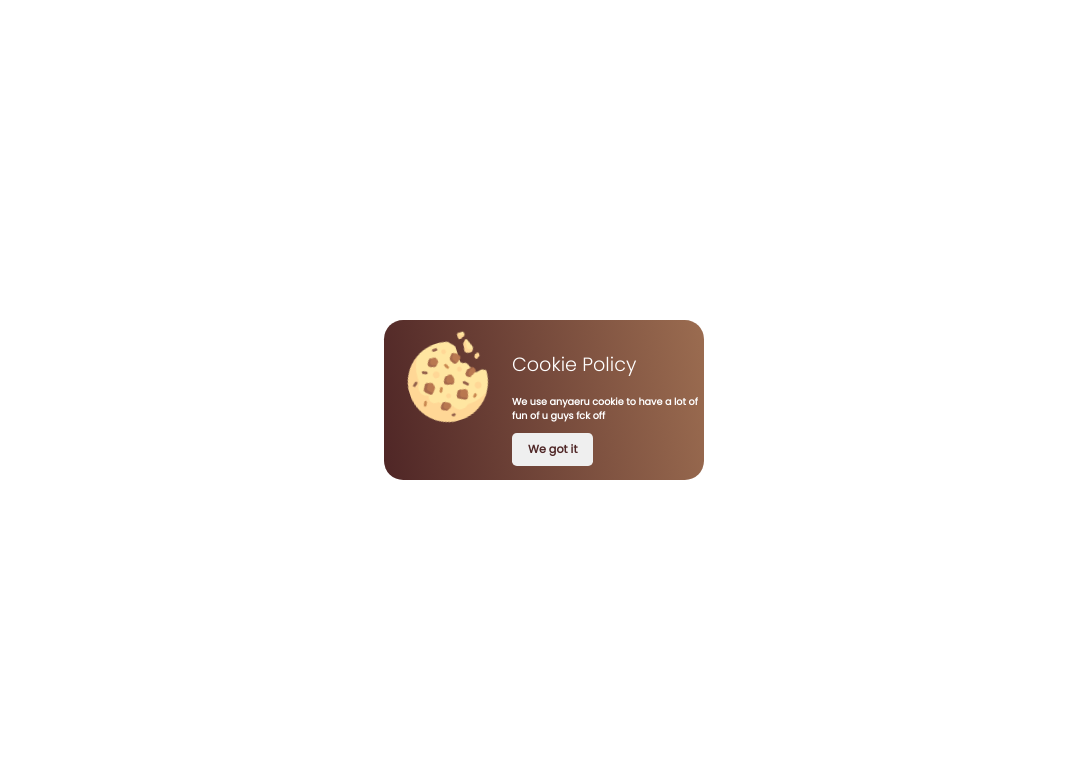
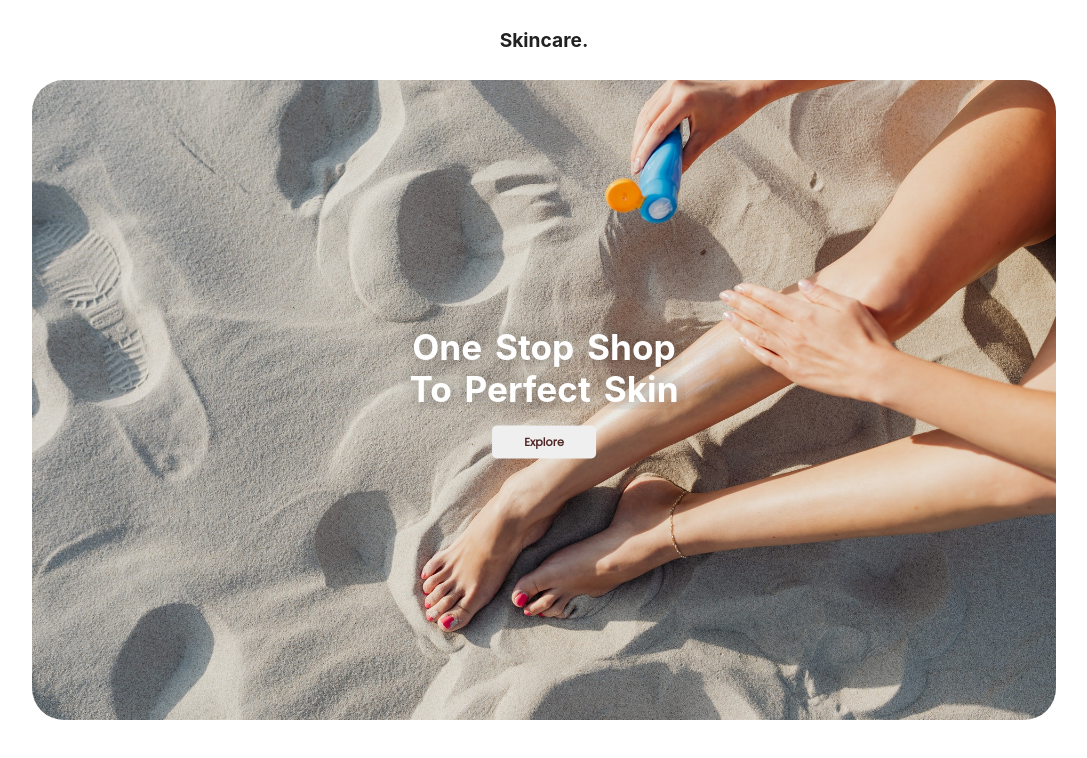
Before and after one commit to Malek-BenDali/web-animation, a React (Create React App) app: page / in a window 1280 px wide. Shown: the top 758 px of the page, without its empty margins (96-1183 px from the left). Built offline with nearby package versions, Linux system fonts and the light colour scheme.

Commit message:
added text animation

```diff
--- a/src/App.js
+++ b/src/App.js
@@ -1,7 +1,9 @@
 import Cookie from './projects/cookies/Cookie'
+import TextAnimation from './projects/textAnimation/TextAnimation'
 
 function App() {
-	return <Cookie />
+	// return <Cookie />
+	return <TextAnimation />
 }
 
 export default App
--- a/src/index.css
+++ b/src/index.css
@@ -1,4 +1,5 @@
 body {
+	overflow-x: hidden;
 	margin: 0;
 	font-family: -apple-system, BlinkMacSystemFont, 'Segoe UI', 'Roboto', 'Oxygen',
 		'Ubuntu', 'Cantarell', 'Fira Sans', 'Droid Sans', 'Helvetica Neue',
@@ -6,6 +7,10 @@ body {
 	-webkit-font-smoothing: antialiased;
 	-moz-osx-font-smoothing: grayscale;
 }
+* {
+	margin: 0;
+	padding: 0;
+}
 
 code {
 	font-family: source-code-pro, Menlo, Monaco, Consolas, 'Courier New',
--- /dev/null
+++ b/src/projects/textAnimation/TextAnimation.jsx
@@ -0,0 +1,119 @@
+import React, { useEffect } from 'react'
+import gsap, { Power3, Elastic } from 'gsap'
+import hero from './hero.jpg'
+import './textAnimation.css'
+
+function TextAnimation() {
+	useEffect(() => {
+		const tl = gsap.timeline({
+			defaults: {
+				duration: 0.75,
+				ease: Power3.easeOut,
+			},
+		})
+		tl.fromTo(
+			'.hero-img',
+			{ scale: 1.3, borderRadius: '0rem' },
+			{
+				scale: 1,
+				borderRadius: '2rem',
+				delay: 0.35,
+				duration: 2.5,
+				ease: Elastic.easeOut.config(1.5, 1),
+			}
+		)
+		tl.from(
+			'.cta1',
+			{
+				x: '100%',
+				opacity: 0.5,
+			},
+			'<20%'
+		)
+		tl.from(
+			'.cta3',
+			{
+				x: '-100%',
+				opacity: 0.5,
+			},
+			'<20%'
+		)
+		tl.from(
+			'.cta2',
+			{
+				y: '100%',
+				opacity: 0.5,
+			},
+			'<20%'
+		)
+		tl.from(
+			'.cta4',
+			{
+				x: '100%',
+				opacity: 0.5,
+			},
+			'<20%'
+		)
+		tl.from(
+			'.cta6',
+			{
+				x: '-100%',
+				opacity: 0.5,
+			},
+			'<20%'
+		)
+		tl.from(
+			'.cta5',
+			{
+				y: '100%',
+				opacity: 0,
+			},
+			'<20%'
+		)
+		tl.from(
+			'.cta-btn',
+			{
+				y: 20,
+				opacity: 0,
+			},
+			'<'
+		)
+	}, [])
+	return (
+		<>
+			<nav className="nav">
+				<h1 className="logo">Skincare.</h1>
+			</nav>
+			<div className="hero-section">
+				<img src={hero} className="hero-img" alt="aa" />
+				<div className="cta">
+					<div className="cta-text">
+						<h2>
+							<span className="cta1">One</span>
+						</h2>
+						<h2>
+							<span className="cta2">Stop</span>
+						</h2>
+						<h2>
+							<span className="cta3">Shop</span>
+						</h2>
+					</div>
+					<div className="cta-text">
+						<h2>
+							<span className="cta4">To</span>
+						</h2>
+						<h2>
+							<span className="cta5">Perfect</span>
+						</h2>
+						<h2>
+							<span className="cta6">Skin</span>
+						</h2>
+					</div>
+					<button className="cta-btn">Explore</button>
+				</div>
+			</div>
+		</>
+	)
+}
+
+export default TextAnimation
--- /dev/null
+++ b/src/projects/textAnimation/textAnimation.css
@@ -0,0 +1,48 @@
+.nav {
+	height: 10vh;
+	display: flex;
+	align-items: center;
+	justify-content: center;
+}
+.logo {
+	font-size: 1.2rem;
+	color: rgb(33, 33, 33);
+}
+.hero-section {
+	height: 80vh;
+	margin: 0% 10%;
+}
+.hero-section img {
+	width: 100%;
+	height: 100%;
+	object-fit: cover;
+}
+.cta {
+	position: absolute;
+	top: 50%;
+	left: 50%;
+	transform: translate(-50%, -50%);
+	color: white;
+	display: flex;
+	flex-direction: column;
+	align-items: center;
+}
+h2 {
+	font-size: 2.2rem;
+}
+.cta-text {
+	display: flex;
+	font-size: 2rem;
+}
+.cta-text h2 {
+	overflow: hidden;
+}
+.cta-text span {
+	display: block;
+	padding: 0rem 0.4rem;
+	text-shadow: rgba(0, 0, 0, 0.4) 0px 0px 20px;
+}
+.cta-btn {
+	margin: 1rem;
+	padding: 0.5rem 2rem;
+}
```
Also changed, not shown: src/projects/textAnimation/hero.jpg (added). Lines whose indentation alone changed are shown as unchanged.
